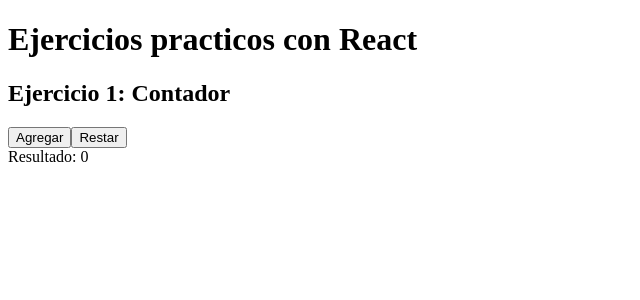
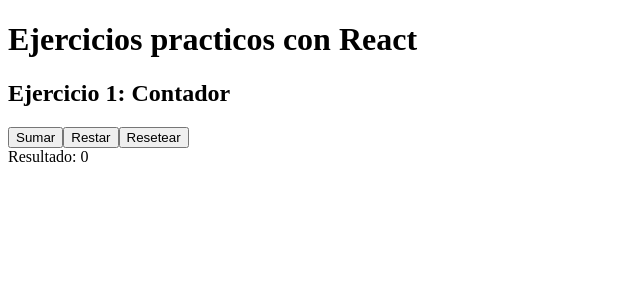
Before and after one commit to matiasmoscone1/practica-ejercicios-logica-programacion-react, a React (Vite) app: page / in a window 1280 px wide. Shown: the top 300 px of the page, without its empty margins (0-640 px from the left). Built offline with nearby package versions, Linux system fonts and the light colour scheme.

Commit message:
Ej 1  terminado

```diff
--- a/src/ejercicio-1/Contador.jsx
+++ b/src/ejercicio-1/Contador.jsx
@@ -13,13 +13,17 @@ const Contador = () => {
         setContador(contador - 1);
     }
 
+    const resetearFunc = () => {
+        setContador(0);
+    }
 
     return(
         <>
         <div>
             <h2>Ejercicio 1: Contador</h2>
-            <button onClick={sumarFunc}>Agregar</button>
+            <button onClick={sumarFunc}>Sumar</button>
             <button onClick={restarFunc}>Restar</button>
+            <button onClick={resetearFunc}>Resetear</button>
             <br/>
             <span>Resultado: {contador}</span>
         </div>
```
